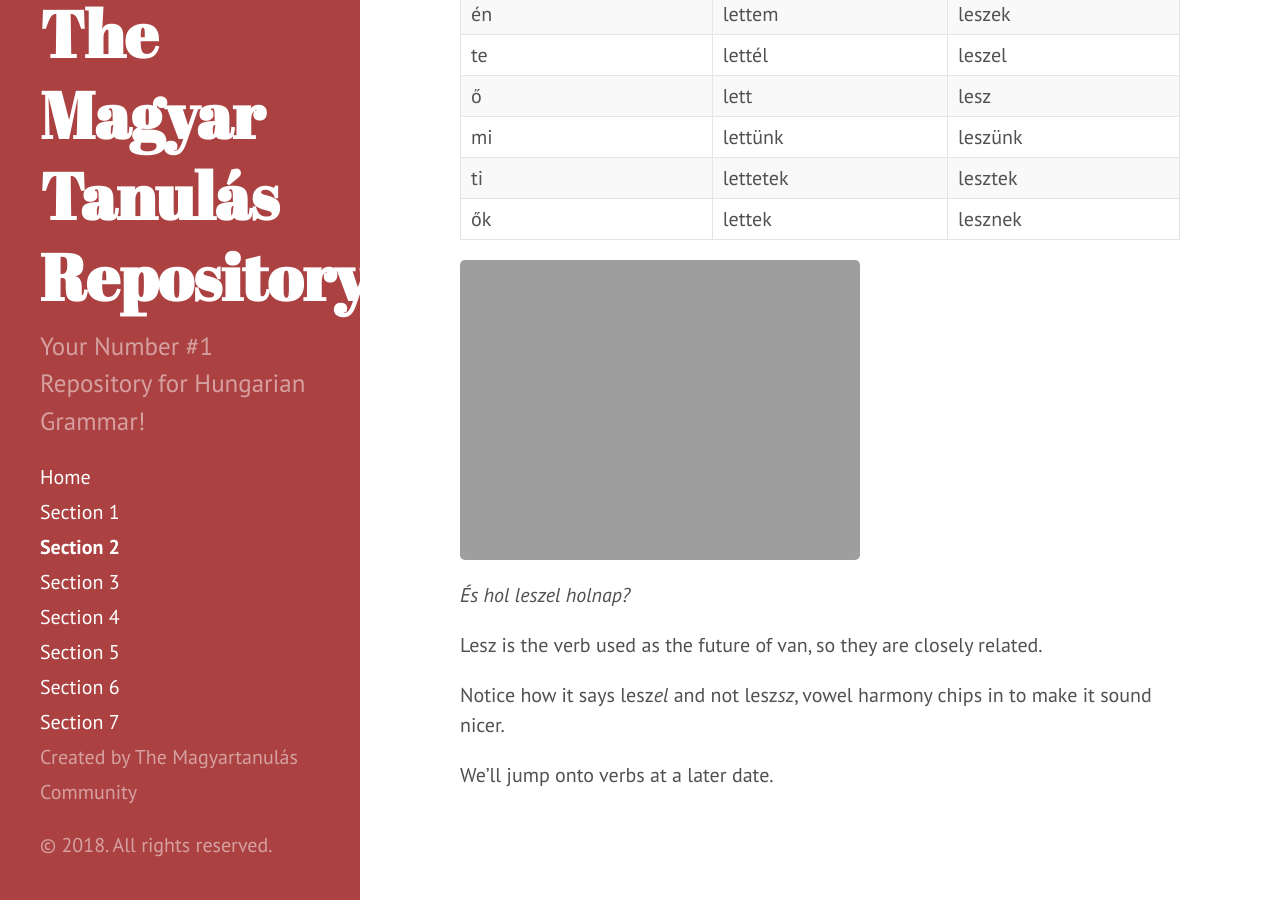
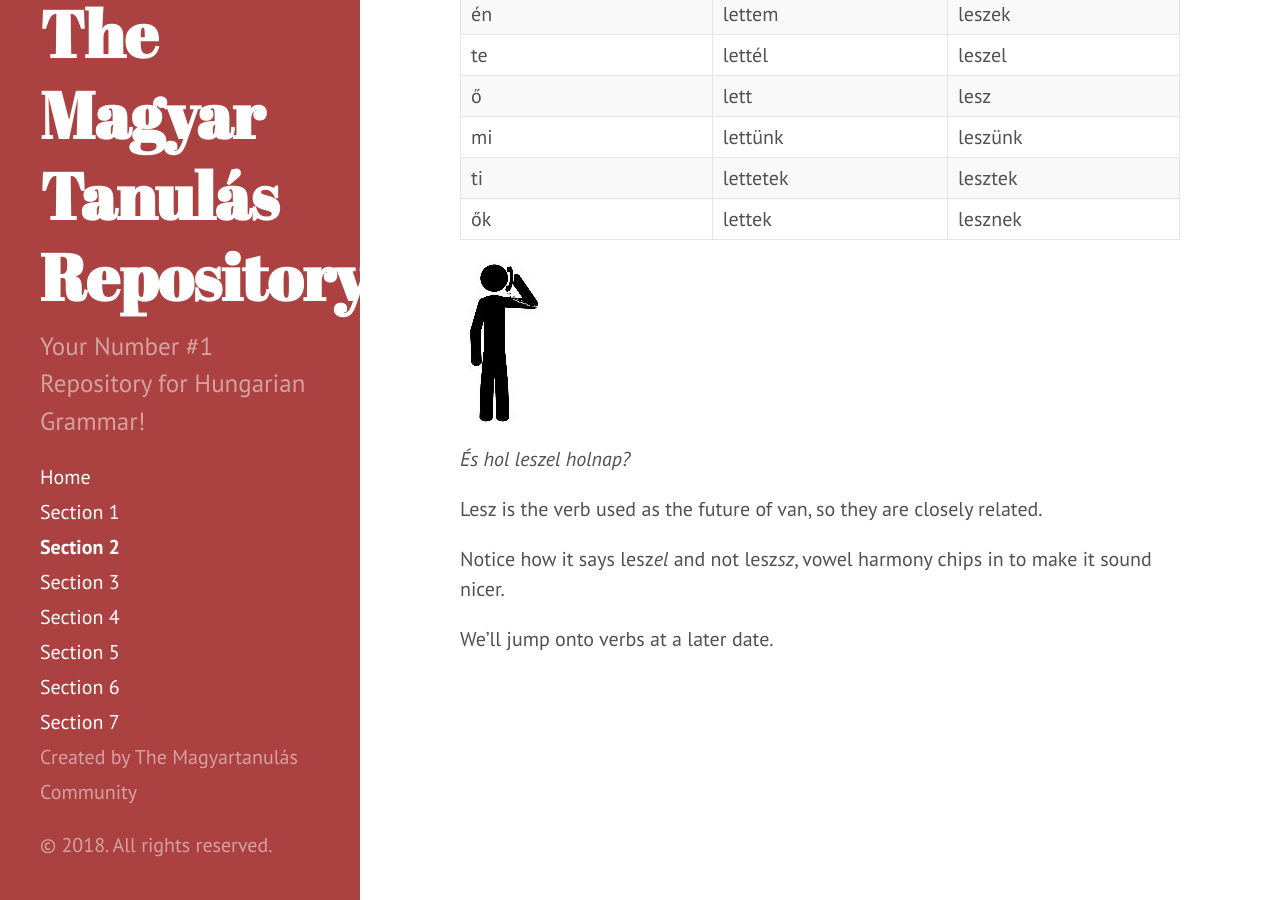
Before and after one commit to Magyartanulas/magyartanulas.github.io, a Jekyll site: the page built from Section2.md, in a window 1280 px wide and 900 px high, scrolled down 5837 px. Built offline with Jekyll 4.4.1, drawn with Linux system fonts in a browser that asks for light colours; Markdown is read by kramdown in place of the engine named in the settings.

Commit message:
Update Section2.md

```diff
--- a/Section2.md
+++ b/Section2.md
@@ -162,7 +162,7 @@
 | ti      | lettetek | lesztek |
 | ők      | lettek   | lesznek |
 
-![Hol leszel?](https://magyartanulas.github.io/public/hol_leszel.jg)
+![Hol leszel?](https://magyartanulas.github.io/public/hol_leszel.jpg)
 
 *És hol leszel holnap?*
 
```
